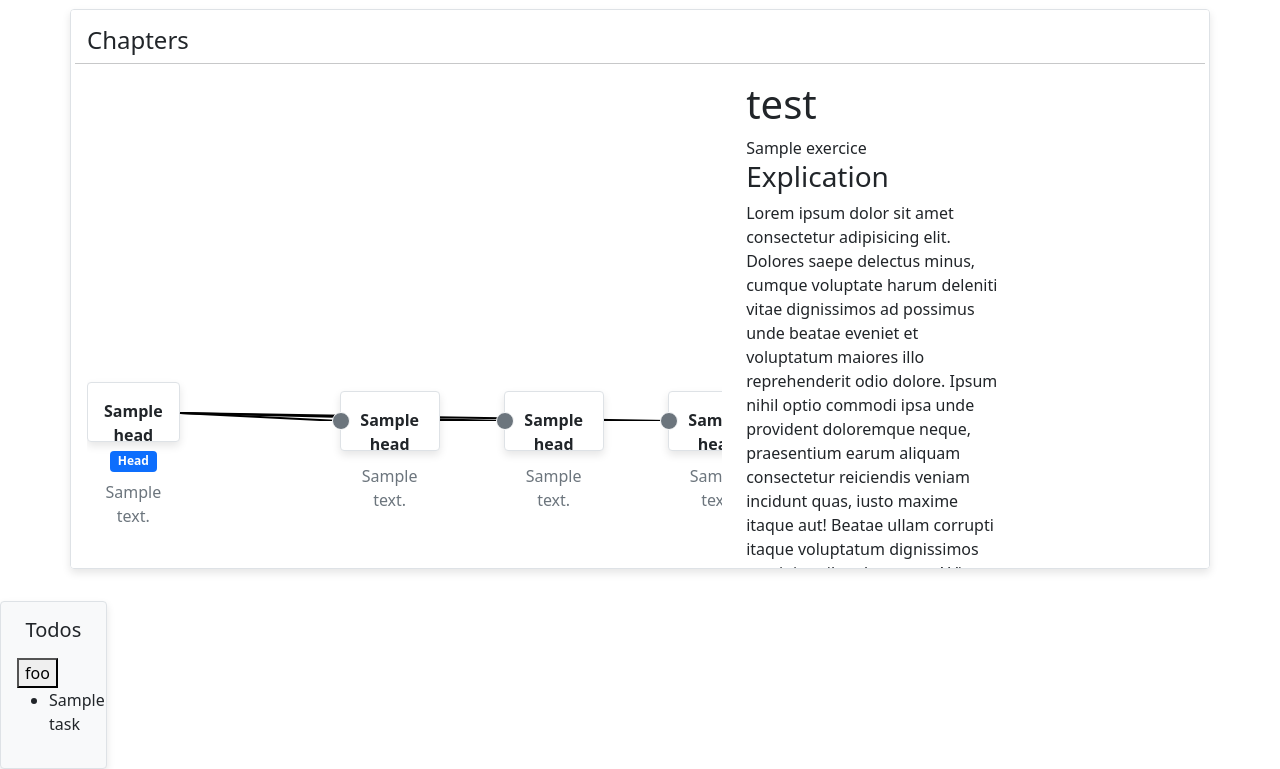
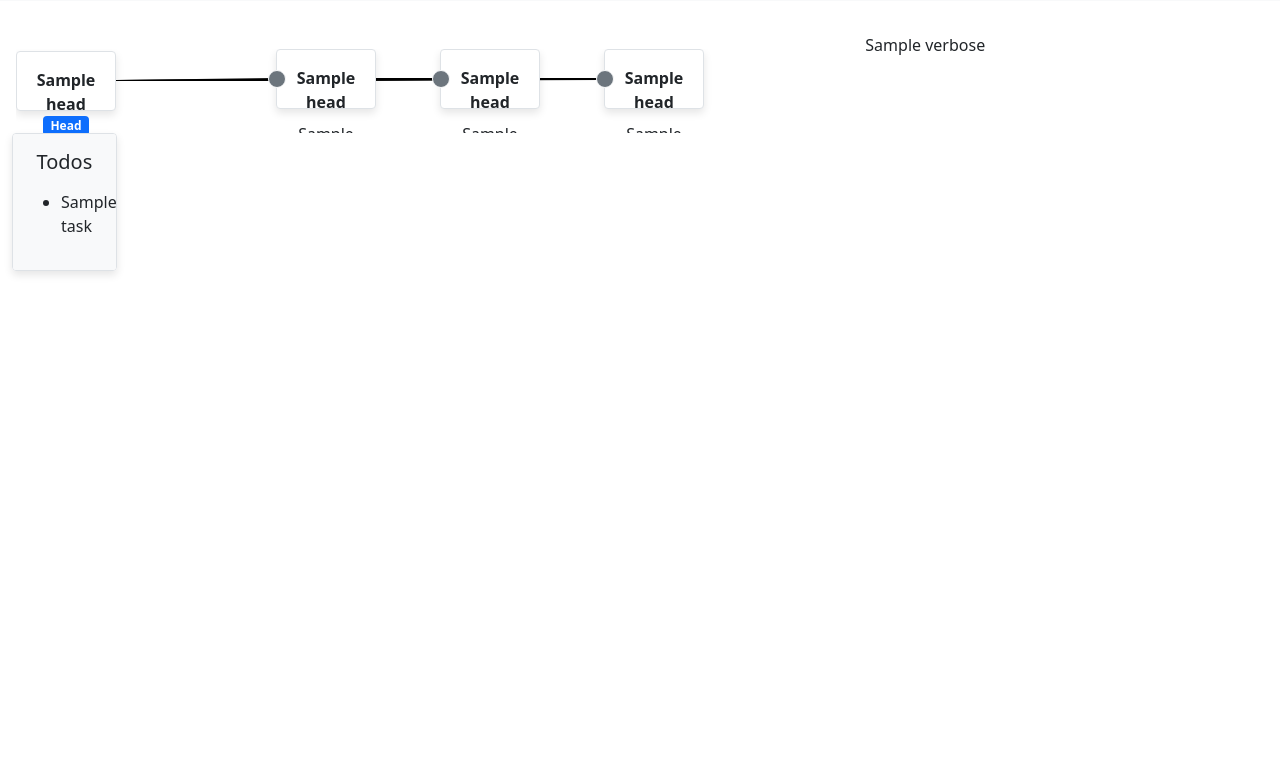
Before and after one commit to Hechmiko/Take-Nodes, a Python web app: template templates/study.html in a window 1280 px wide. Shown: the part 143-912 px from the top of the page. After the commit the page ends 418 px from the top, so only its background shows below. Run offline with Jinja, Linux system fonts and the light colour scheme; the template is opened without the code that fills it: most values are stand-ins (such as "Sample title", 1, 10 or a date in 2020).

Commit message:
fixing visuals

```diff
--- a/app.py
+++ b/app.py
@@ -95,7 +95,7 @@ def display_study():
     # TODO remove this
     todo = ["this",'that',"those"]
     if request.method == "GET":
-        return render_template("study.html",todo = todo, tags = tags,tree = test)
+        return render_template("study.html",todo = todo, depth = test.maxDepth(),tree = test)
     else:
         query = request.form.get("query")
         try :
--- a/static/css/styles.css
+++ b/static/css/styles.css
@@ -76,7 +76,7 @@ button.btn:hover {
     display: flex;
     gap: 1rem;
     align-items: center;
-    overflow: hidden;
+    overflow: scroll;
 }
 
 
--- a/templates/study.html
+++ b/templates/study.html
@@ -1,32 +1,30 @@
+// master canvas
 {% extends "layout.html" %}
+{% block title %} - Notes{% endblock %}
+{% block main %}
 
-{% block main %}
 <div class="container-fluid">
     <div class="row">
-        <main class="col-md-11 container">
-
-            <div id="markdown-display" style="overflow: scroll;" class="p-3 container">
-                <div class="row">
+        <main class="col-md-8 container graph-display px-3 py-0">
             <!-- Markdown content will be displayed here -->
             <!-- Basic tree search  -->
-                    <h4>{{ name | default("Chapters")}}</h4>
-                    <hr>
             {% if tree %}
             {% set size = tree.maxDepth(starting_level=1) %}
             <script src="/static/js/tree.js"></script>
-                    <div class="tree-container col-md-7" style="overflow: scroll;">
-                        <div id="{{ tree.head }}" class="tree mt-3" style="overflow: scroll;">
+            <div id="{{ tree.head }}" class="tree mt-3">
                 <div id="{{ tree.head }}" class="tree-node visible-node tree-head"
-                                children="{{tree.children}}">
-                                <div class="symbol"">{{tree.head}} <span class=" badge bg-primary">Head</span></div>
-                                <div class="description">{{ tree.description }}</div>
+                    verbose="{% if tree.verbose %}{{ tree.verbose }}{% endif %}" details="{{ tree.details}}"
+                    style="top: -{{ depth*15.5 }}px;">
+
+                    <div class="symbol">{{tree.head}} <span class="badge bg-primary">Head</span></div>
+                    <div class="details">{{ tree.details }}</div>
                 </div>
                 <div id="{{tree.head}}" class="tree-body branch-children" style="z-index: 10;">
                     {% for node in tree.children recursive %}
                     {% if node.children %}
-                                <div class="branch-head d-flex mx-4 mb-2" id="{{node.head}}"
-                                    children="{{node.children}}">
-                                    <div class="tree-node visible-node" id="{{node.head}}">
+                    <div class="branch-head d-flex mx-4 mb-2" id="{{node.head}}">
+                        <div class="tree-node visible-node" id="{{node.head}}"
+                            verbose="{% if node.verbose %}{{ node.verbose }}{% endif %}" details="{{ node.details}}">
                             <div class="symbol">{{ node.head }}
                                 <span
                                     class="position-absolute top-50 start-0 translate-middle p-2 border border-light rounded-circle node-link">
@@ -34,15 +32,17 @@
                                 </span>
 
                             </div>
-                                        <div class="description">{{ node.description }}</div>
+                            <div class="details">{{ node.details | safe }}</div>
                         </div>
                         <!--Create children recursively by jumping back to the loop with the child as 'tree' (jinja does the work just explaining)-->
                         <div id="{{ node.head }}" class="branch-children ">
                             {{ loop(node.children) }}
                         </div>
                         {% else %}
-                                    <div class="branch-head d-flex mx-4 mb-2" id="{{node.head}}" children="0">
-                                        <div class="tree-node visible-node leaf">
+                        <div class="branch-head d-flex mx-4 mb-2" id="{{node.head}}">
+                            <div class="tree-node visible-node leaf"
+                                verbose="{% if node.verbose %}{{ node.verbose }}{% endif %}"
+                                details="{{ node.details}}">
                                 <div class="symbol">{{ node.head }}
                                     <span
                                         class="position-absolute top-50 start-0 translate-middle p-2 border border-light rounded-circle node-link">
@@ -50,12 +50,7 @@
                                     </span>
 
                                 </div>
-                                            <div class="description">{{ node.description }}</div>
-                                            <div class="verbose">
-                                                {% if node.verbose %}
-                                                {{ node.verbose }}
-                                                {% endif %}
-                                            </div>
+                                <div class="details">{{ node.details }}</div>
                             </div>
 
                             {% endif %}
@@ -65,43 +60,24 @@
                     <!--TODO : populate node links-->
                     <div id="node-links" class="node-links mt-3 position-absolute" style="z-index: 1;">
 
-                                    </svg>
+                    </div>
                 </div>
                 <!--Tree end below-->
-                            </div>
-                        </div>
                 {% endif %}
 
 
-                        <div class="col-md-3">
-                            <h1>test</h1>
-                            {% if exercice %}
-                            {{ exercice | safe }}
-                            {% endif %}
-                            <h3>Explication</h3>
-                            <p>Lorem ipsum dolor sit amet consectetur adipisicing elit. Dolores saepe delectus minus,
-                                cumque voluptate harum deleniti vitae dignissimos ad possimus unde beatae eveniet et
-                                voluptatum maiores illo reprehenderit odio dolore.
-                                Ipsum nihil optio commodi ipsa unde provident doloremque neque, praesentium earum
-                                aliquam consectetur reiciendis veniam incidunt quas, iusto maxime itaque aut! Beatae
-                                ullam corrupti itaque voluptatum dignissimos suscipit quibusdam atque!
-                                Vitae natus eveniet excepturi animi! Nulla vel laborum quia non accusamus molestiae
-                                officia maxime odit qui eveniet sit dicta magnam deleniti quisquam, consequuntur
-                                dignissimos ea, iste nemo. Dicta, sint placeat!</p>
-                        </div>
+
+                <!-- Add menu items here -->
+
+        </main>
+        <div class="col-md-4 descriptionBox">
+            {{tree.verbose}}
         </div>
 
     </div>
-
-            </div>
-            <!-- Add menu items here -->
-        </main>
-    </div>
     <aside class="col-md-1 bg-light border-left" id="todo-aside">
         <h5>Todos</h5>
-        <button onclick="showAll()">
-            foo
-        </button>
+
         <!-- Add todo items here -->
         <ul>
             {% for task in todo %}
@@ -109,7 +85,5 @@
             {% endfor %}
         </ul>
     </aside>
-
-</div>
 </div>
 {% endblock %}
```
Lines whose indentation alone changed are shown as unchanged.
